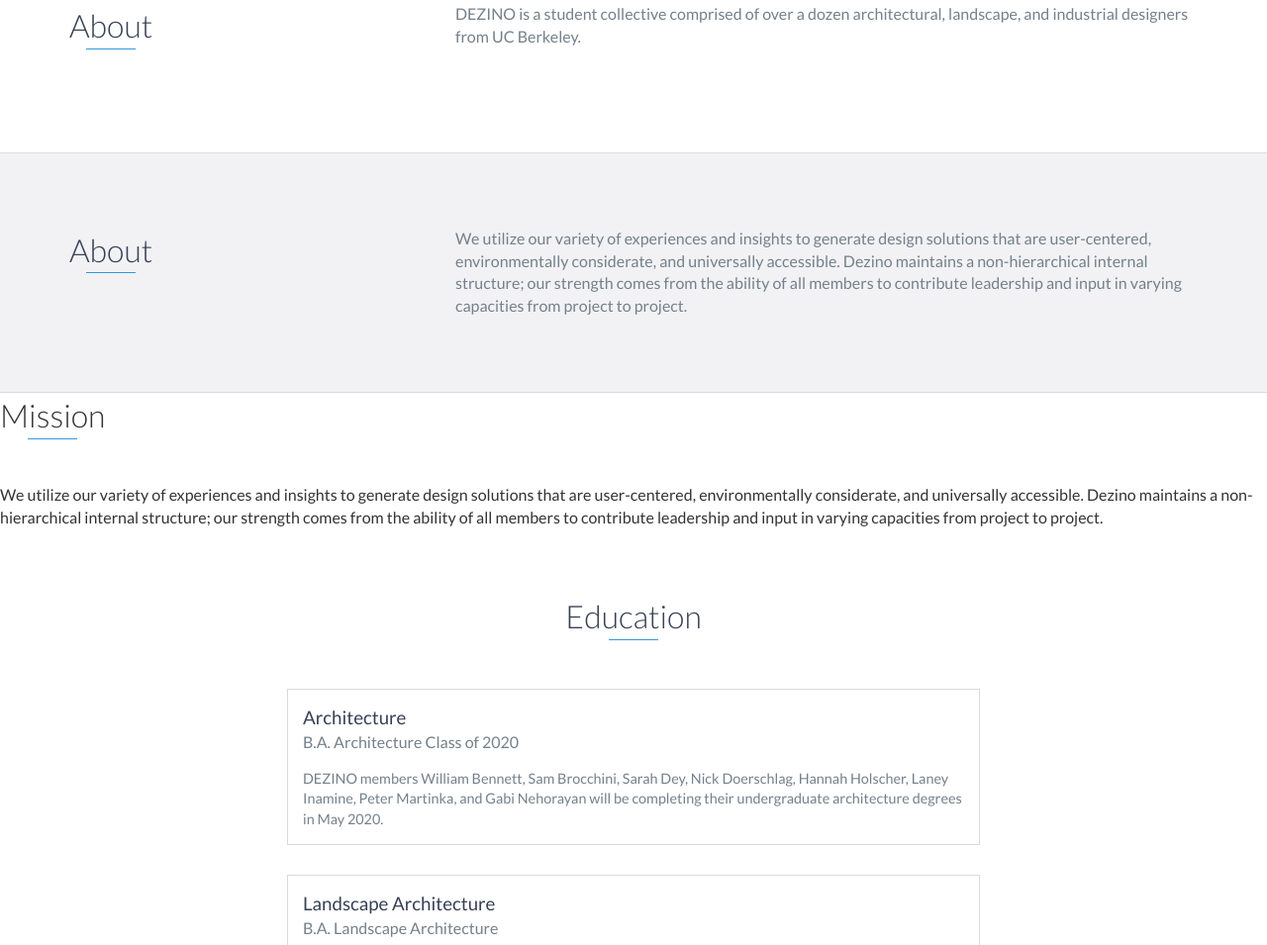
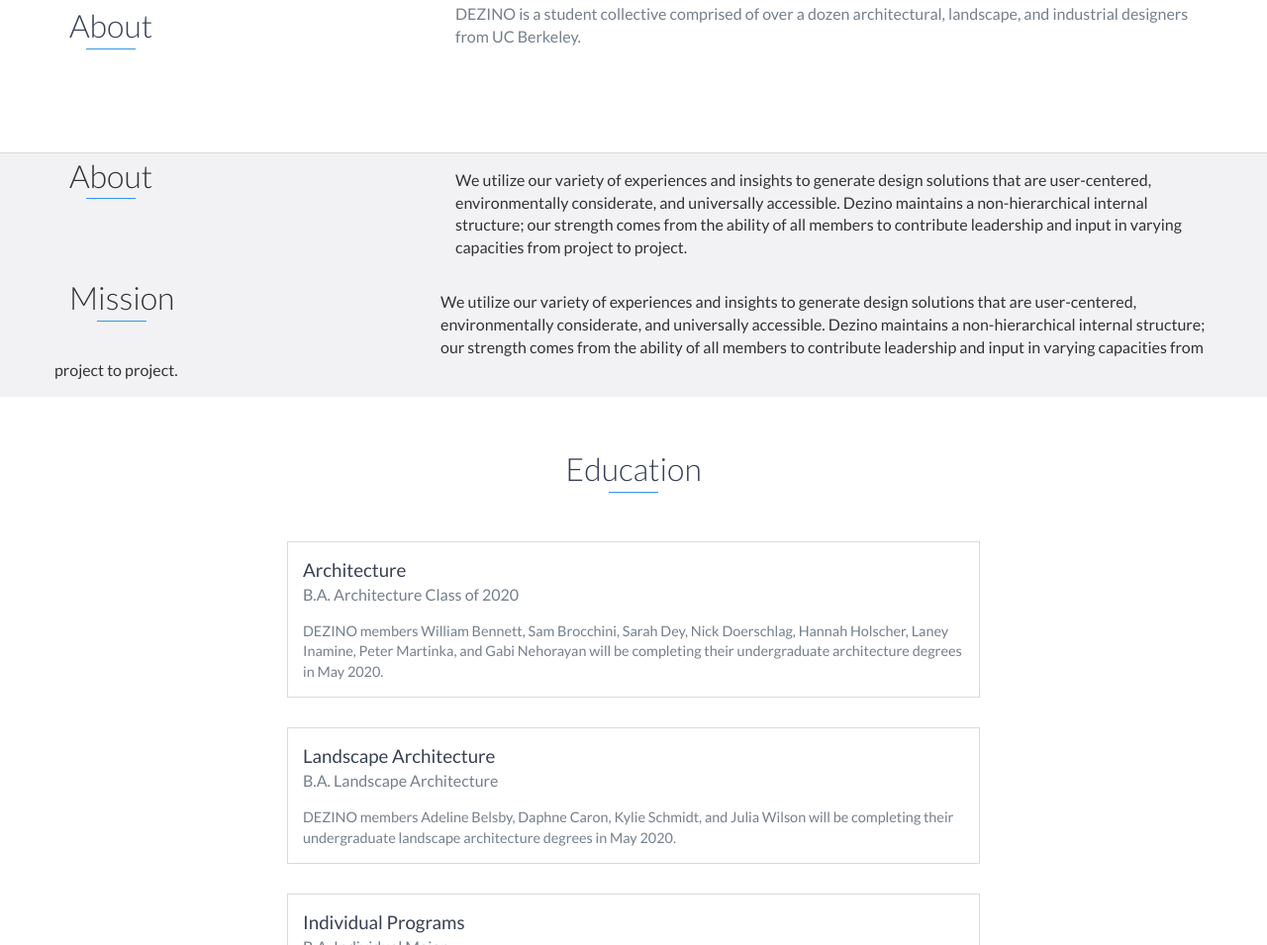
Before and after one commit to haileyhula/haileyhula.github.io, a website: page index.html in a window 1280 px wide. Shown: the part 872-1827 px from the top of the page at 99% size. Drawn offline with nearby package versions, Linux system fonts and the light colour scheme.

Commit message:
Update index.html

```diff
--- a/index.html
+++ b/index.html
@@ -78,7 +78,7 @@
             </div>
         </div>
     </div>
-	    <div id="about" class="background-alt">
+	    <div id="mission" class="background-alt">
         <div class="container">
             <div class="row">
                 <div class="col-md-4">
@@ -95,13 +95,21 @@
         </div>
     </div>
     <!-- End #about -->
-   <div id="mission">
-        <h2 class="heading">Mission</h2>
-        <p>
+   <div id="mission" class="background-alt">
+		<div class="container">
+			<div class="row">
+				<div class="col-md-4">
+					<h2 class="heading">Mission</h2>
+				</div>
+				<div class="col-md8">
+						<p>
 						We utilize our variety of experiences and insights to generate design solutions that are user-centered, environmentally considerate, and universally accessible.
 						Dezino maintains a non-hierarchical internal structure; our strength comes from the ability of all members to contribute leadership and input in varying
 						capacities from project to project.
-        </p>
+						</p>
+				</div>
+			</div>
+		</div>
     </div>
     <!-- End #skills -->
     <!-- End #experience -->
```
